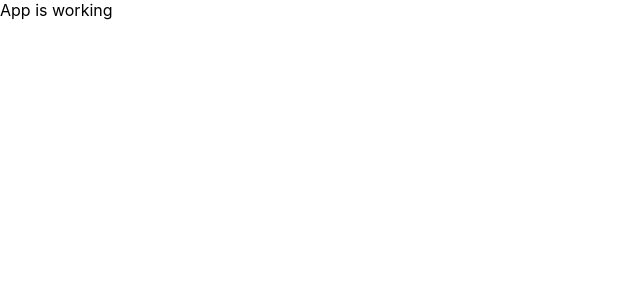
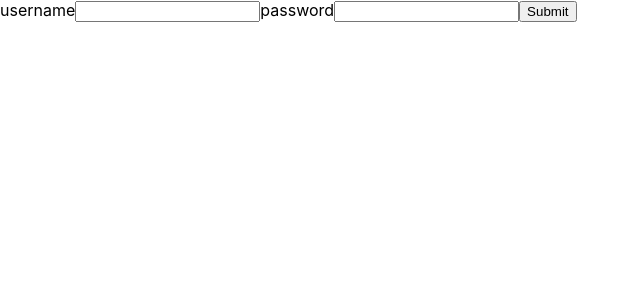
Before and after one commit to ankitsharma99/voting-app, a React (Create React App) app in the folder client/: page / in a window 1280 px wide. Shown: the top 300 px of the page, without its empty margins (0-640 px from the left). Built offline with nearby package versions, Linux system fonts and the light colour scheme.

Commit message:
added error messages

```diff
--- /dev/null
+++ b/client/src/components/Auth.jsx
@@ -0,0 +1,59 @@
+import React, { Component } from "react";
+import { connect } from "react-redux";
+
+import { authUser, logout } from "../store/actions";
+
+class Auth extends Component {
+  constructor(props) {
+    super(props);
+    this.state = {
+      username: "",
+      password: "",
+    };
+
+    this.handleChange = this.handleChange.bind(this);
+    this.handleSubmit = this.handleSubmit.bind(this);
+  }
+
+  handleChange(e) {
+    this.setState({ [e.target.name]: e.target.value });
+  }
+
+  handleSubmit(e) {
+    const { username, password } = this.state;
+    const { authType } = this.props;
+
+    e.preventDefault();
+
+    this.props.authUser(authType || 'login', { username, password });
+  }
+
+  render() {
+    const { username, password } = this.state;
+
+    return (
+      <div>
+        <form onSubmit={this.handleSubmit}>
+          <label htmlFor='username'>username</label>
+          <input
+            type='text'
+            value={username}
+            name='username'
+            onChange={this.handleChange}
+          />
+
+          <label htmlFor='password'>password</label>
+          <input
+            type='password'
+            value={password}
+            name='password'
+            onChange={this.handleChange}
+          />
+          <button type='submit'>Submit</button>
+        </form>
+      </div>
+    );
+  }
+}
+
+export default connect(() => ({}), { authUser, logout })(Auth);
--- /dev/null
+++ b/client/src/components/ErrorMessage.jsx
@@ -0,0 +1,8 @@
+import React, {Fragment} from "react";
+import { connect } from "react-redux";
+
+const ErrorMessage = ({ error }) => (
+  <Fragment>{error && <div>{error.message}</div>}</Fragment>
+);
+
+export default connect((store) => ({ error: store.error }))(ErrorMessage);
--- a/client/src/containers/App.jsx
+++ b/client/src/containers/App.jsx
@@ -1,15 +1,16 @@
 import React, { Component } from "react";
-import decode from 'jwt-decode';
+import decode from "jwt-decode";
 
-
+import Auth from "../components/Auth";
+import ErrorMessage from "../components/ErrorMessage";
 import { Provider } from "react-redux";
 import { setToken } from "../services/api";
-import {store} from '../store';
+import { store } from "../store";
 import { setCurrentUser } from "../store/actions/auth";
 import { addError } from "../store/actions/error";
 // import api from "../services/api";
 
-if(localStorage.jwtToken) {
+if (localStorage.jwtToken) {
   setToken(localStorage.jwtToken);
   try {
     store.dispatch(setCurrentUser(decode(localStorage.jwtToken)));
@@ -21,7 +22,10 @@
 
 const App = () => (
   <Provider store={store}>
-    <div>App is working</div>
+    <div>
+      <Auth authType={"login"} />
+      <ErrorMessage />
+    </div>
   </Provider>
 );
 
--- a/client/src/store/actions/auth.js
+++ b/client/src/store/actions/auth.js
@@ -30,8 +30,9 @@
       dispatch(setCurrentUser(user));
       dispatch(removeError());
     } catch (err) {
-      const { error } = err.response.data;
-      dispatch(addError(error));
+      const error = err.response.data;
+
+      dispatch(addError(error.err));
     }
   };
 };
--- a/client/src/store/reducers/error.js
+++ b/client/src/store/reducers/error.js
@@ -1,7 +1,7 @@
 import { ADD_ERROR, REMOVE_ERROR } from "../actionTypes";
 
 export default (state = { message: null }, action) => {
-  switch (action.types) {
+  switch (action.type) {
     case ADD_ERROR:
       return { ...state, message: action.error };
     case REMOVE_ERROR:
```
